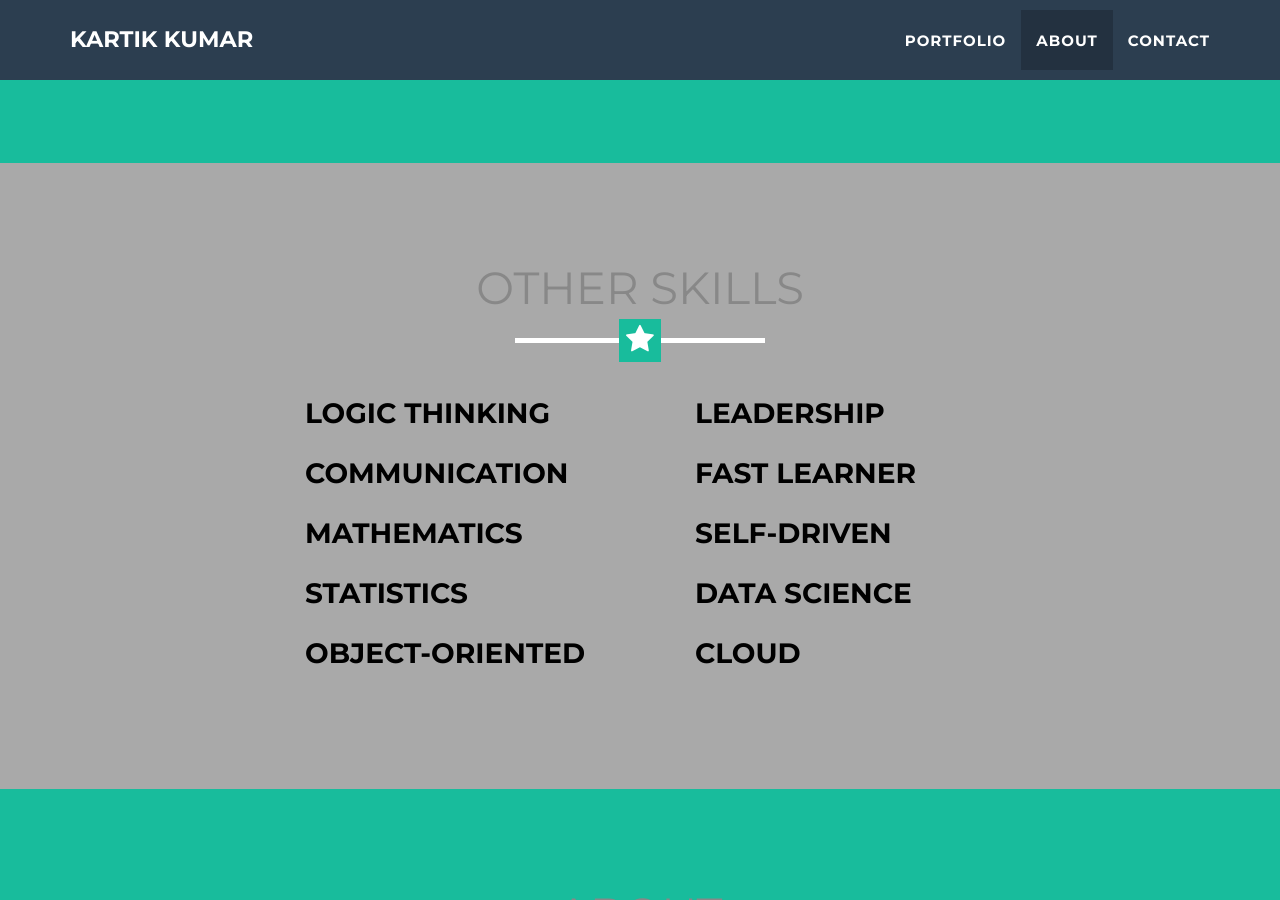
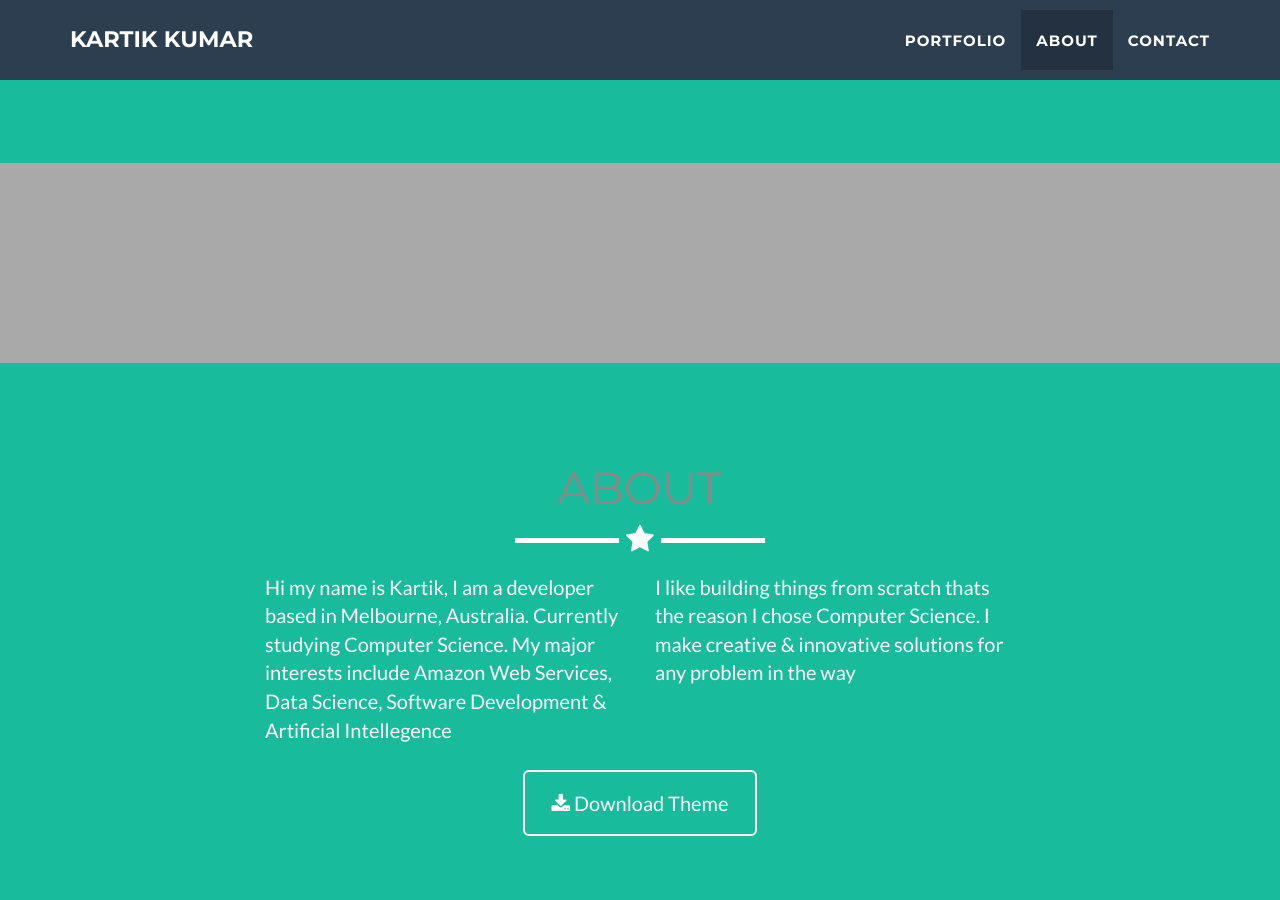
Before and after one commit to 404Kartik/404kartik.me, a Jekyll site: the page built from _posts/2014-07-18-project-7.markdown, in a window 1280 px wide and 900 px high, scrolled down 9465 px. Built offline with Jekyll 4.4.1, drawn with Linux system fonts in a browser that asks for light colours; our own code applies the rules of GitHub Pages for plain Markdown files.

Commit message:
Update otherskills.html

```diff
--- a/_includes/otherskills.html
+++ b/_includes/otherskills.html
@@ -1,40 +1,4 @@
  <!-- About Section -->
  <section class="succ" id="about">
-    <div class="container">
-        <div class="row">
-            <div class="col-lg-12 text-center">
-                <h2>Other Skills</h2>
-                <hr class="star-light">
-            </div>
-        </div>
-        <div class="row">
-            <div class="col-lg-4 col-lg-offset-2">
-                <div class="skilli">
 
-                <ol style="list-style:none;">
-                    <li class="skila">Logic Thinking</li>
-                    <li class="skila">Communication</li>
-                    <li class="skila">Mathematics</li>
-                    <li class="skila">Statistics</li>
-                    <li class="skila">Object-Oriented</li>
-                  </ol>
-                  </div>
-
-            </div>
-            <div class="col-lg-4">
-
-                    <ul style="list-style:none;">
-                    <li class="skila">Leadership</li>
-                    <li class="skila">Fast Learner</li>
-                    <li class="skila">Self-Driven</li>
-                    <li class="skila">Data Science</li>
-                    <li class="skila">Cloud</li>
-                    <li></li>
-                  </ul>
-
-            </div>
-
-        </div>
-
-    </div>
 </section>
```
